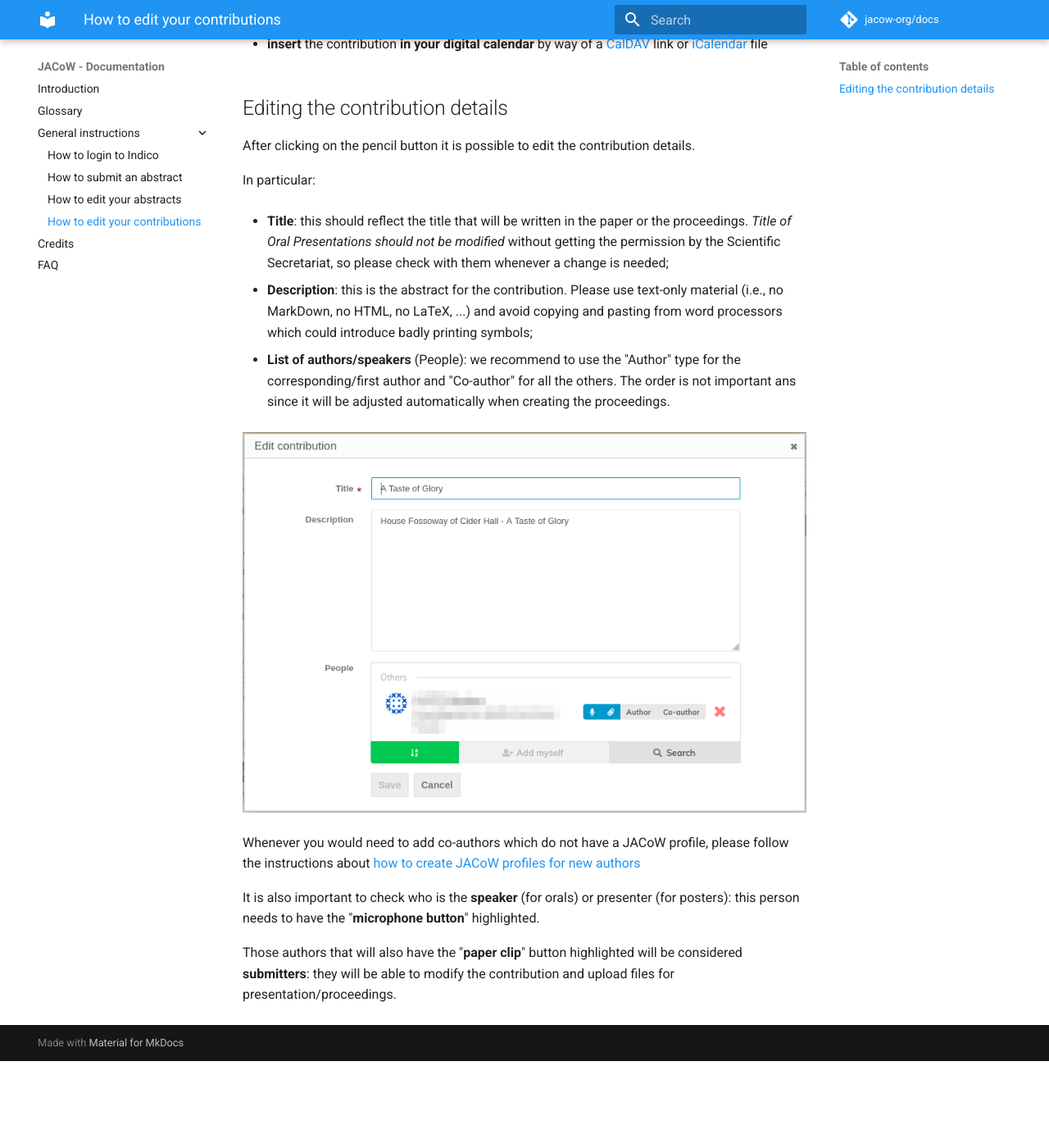
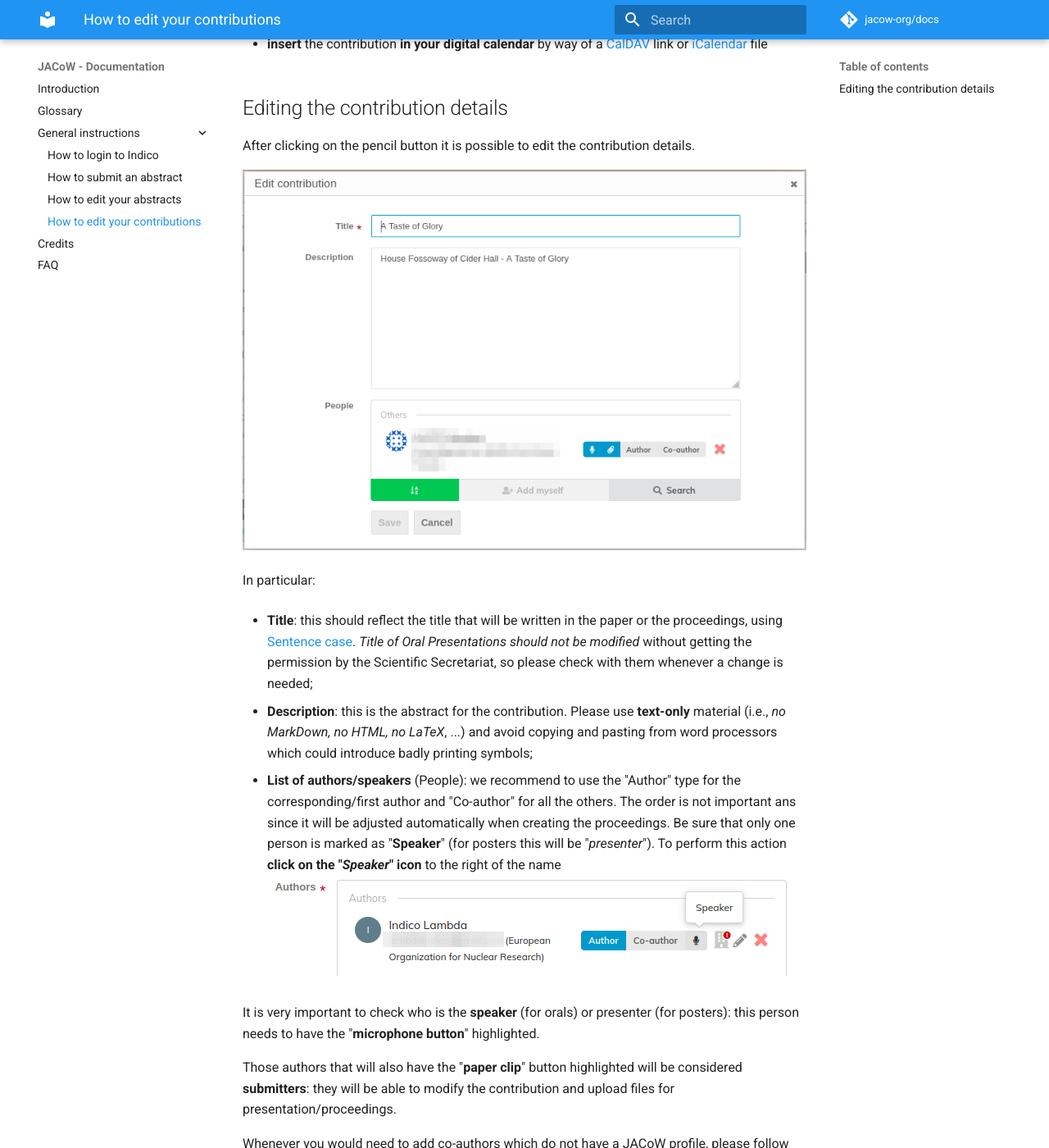
Before and after one commit to JACoW-org/docs, an MkDocs documentation site: the page built from docs/General/contributions.md, in a window 1280 px wide and 1400 px high, scrolled down 968 px. Shown: the whole window at 82% size. Built offline with MkDocs 1.6.1 and Material for MkDocs 9.7.7, drawn with Linux system fonts in a browser that asks for light colours; comment, search, counter and statistics services are not loaded; before the commit the page ends 2262 px from its top, so only the background shows below that; some of the changed text lies outside the part shown.

Commit message:
Better instructions on contribution editing

```diff
--- a/docs/General/contributions.md
+++ b/docs/General/contributions.md
@@ -24,18 +24,21 @@ Please consider the three buttons on the top right. With these it is possible to
 
 After clicking on the pencil button it is possible to edit the contribution details.
 
+![](img/contributionedit.png)
+
 In particular:
 
-- **Title**: this should reflect the title that will be written in the paper or the proceedings. *Title of  Oral Presentations should not be modified* without getting the permission by the Scientific Secretariat, so please check with them whenever a change is needed;
+- **Title**: this should reflect the title that will be written in the paper or the proceedings, using [Sentence case](https://writer.com/blog/sentence-case/). *Title of Oral Presentations should not be modified* without getting the permission by the Scientific Secretariat, so please check with them whenever a change is needed;
 
-- **Description**: this is the abstract for the contribution. Please use text-only material (i.e., no MarkDown, no HTML, no LaTeX, ...) and avoid copying and pasting from word processors which could introduce badly printing symbols;
+- **Description**: this is the abstract for the contribution. Please use **text-only** material (i.e., *no MarkDown, no HTML, no LaTeX*, ...) and avoid copying and pasting from word processors which could introduce badly printing symbols;
 
-- **List of authors/speakers** (People): we recommend to use the "Author" type for the corresponding/first author and  "Co-author" for all the others. The order is not important ans since it will be adjusted automatically when creating the proceedings.
+- **List of authors/speakers** (People): we recommend to use the "Author" type for the corresponding/first author and  "Co-author" for all the others. The order is not important ans since it will be adjusted automatically when creating the proceedings. Be sure that only one person is marked as "**Speaker**" (for posters this will be "*presenter*"). To perform this action **click on the "*Speaker*" icon** to the right of the name
+  ![](img/author_add_3.png)
 
-![](img/contributionedit.png)
-
-Whenever you would need to add co-authors which do not have a JACoW profile, please follow the instructions about [how to create JACoW profiles for new authors](../submission/#creating-jacow-profiles-for-new-authors)
-
-It is also important to check who is the **speaker** (for orals) or presenter (for posters): this person needs to have the "**microphone button**" highlighted.
+It is very important to check who is the **speaker** (for orals) or presenter (for posters): this person needs to have the "**microphone button**" highlighted.
 
 Those authors that will also have the "**paper clip**" button highlighted will be considered **submitters**: they will be able to modify the contribution and upload files for presentation/proceedings.
+
+Whenever you would need to add co-authors which do not have a JACoW profile, please follow the instructions about [how to create JACoW profiles for new authors](../submission/#creating-jacow-indico-profiles-for-new-authors)
+
+Refer to the instructions on [how to create an abstract](../submission/#create-a-new-abstract) if you need more details on the contribution fields.
```
